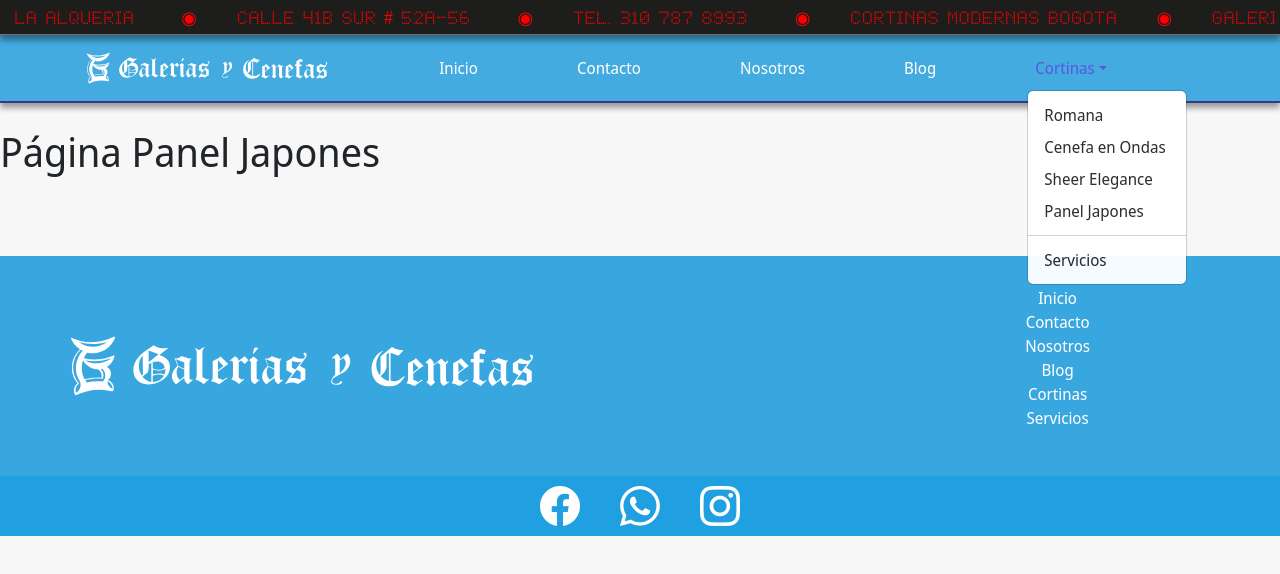
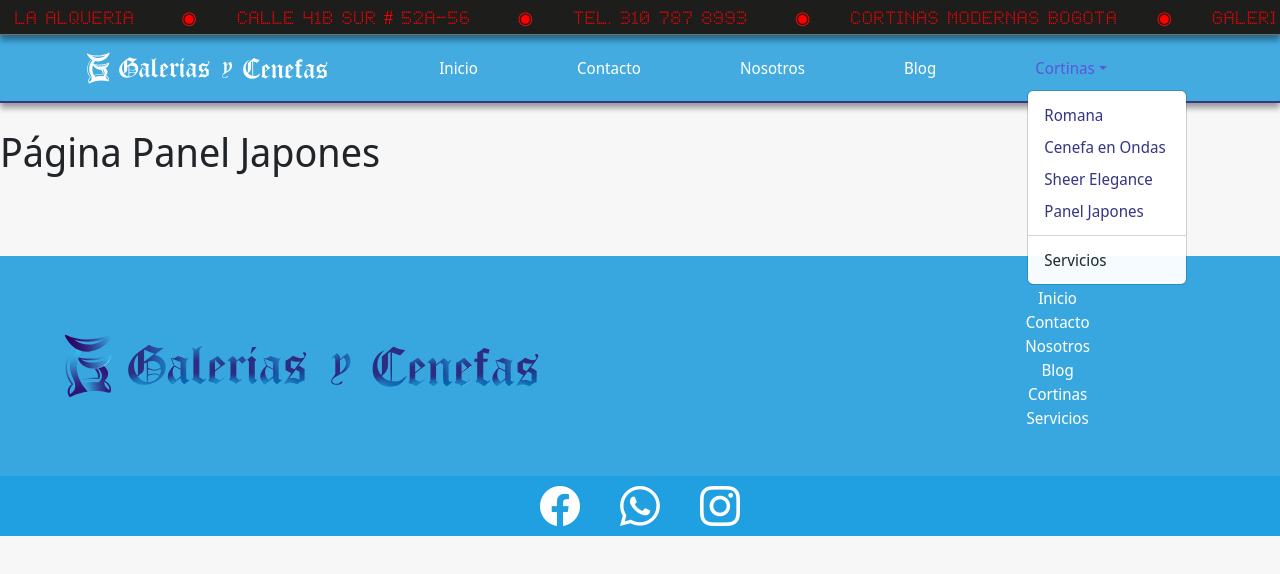
Before and after one commit to Nelsper/Galerias_Y_Cenefas, a React (Vite) app: page /panel in a window 1280 px wide. Both pictures are taken after a click on the button "Cortinas". Shown: the top 574 px of the page. Built offline with nearby package versions, Linux system fonts and the light colour scheme.

Commit message:
actualizacion componentes

```diff
--- a/src/components/footer/Footer.jsx
+++ b/src/components/footer/Footer.jsx
@@ -1,6 +1,6 @@
 import "./scss/footer.css";
 import logo from "../../assets/img/logos/LogoWhite.svg";
-import logo2 from "../../assets/img/logos/GaleriasCenefas.svg"
+import logo2 from "../../assets/img/logos/Name2.svg"
 
 
 const Footer = () => {
--- a/src/components/navBar/NavBar.jsx
+++ b/src/components/navBar/NavBar.jsx
@@ -24,10 +24,10 @@ const NavBar = () => {
               <Nav.Link className="item" as={Link} to="/blog">Blog</Nav.Link>
 
               <NavDropdown title="Cortinas" id="itemActive">
-                <NavDropdown.Item as={Link} to="/romana">Romana</NavDropdown.Item>
-                <NavDropdown.Item as={Link} to="/ondas">Cenefa en Ondas</NavDropdown.Item>
-                <NavDropdown.Item as={Link} to="/sheer">Sheer Elegance</NavDropdown.Item>
-                <NavDropdown.Item as={Link} to="/panel">Panel Japones</NavDropdown.Item>
+                <NavDropdown.Item id="itemLink" as={Link} to="/romana">Romana</NavDropdown.Item>
+                <NavDropdown.Item id="itemLink" as={Link} to="/ondas">Cenefa en Ondas</NavDropdown.Item>
+                <NavDropdown.Item id="itemLink" as={Link} to="/sheer">Sheer Elegance</NavDropdown.Item>
+                <NavDropdown.Item id="itemLink" as={Link} to="/panel">Panel Japones</NavDropdown.Item>
 
                 <NavDropdown.Divider />
                 <NavDropdown.Item href="#action/3.4">
--- a/src/components/navBar/scss/navBar.css
+++ b/src/components/navBar/scss/navBar.css
@@ -21,4 +21,11 @@
 }
 .navBar .items #itemActive:hover {
   color: white;
+}
+.navBar .items #itemLink {
+  color: #2f2d7e;
+}
+.navBar .items #itemLink:hover {
+  color: #5250da;
+  background-color: #ececfc;
 }/*# sourceMappingURL=navBar.css.map */
--- a/src/components/navBar/scss/navBar.scss
+++ b/src/components/navBar/scss/navBar.scss
@@ -21,6 +21,13 @@
         &:hover{
             color: white;
         }
-    }
+      }
+      #itemLink{
+        color:#2f2d7e;
+        &:hover{
+          color: #5250da;
+          background-color: #ececfc;
+        }
+      }
   }
 }
```
Also changed, not shown: src/assets/img/logos/Name2.svg (added), 1 other file (tests, documents, lock files or other folders).
